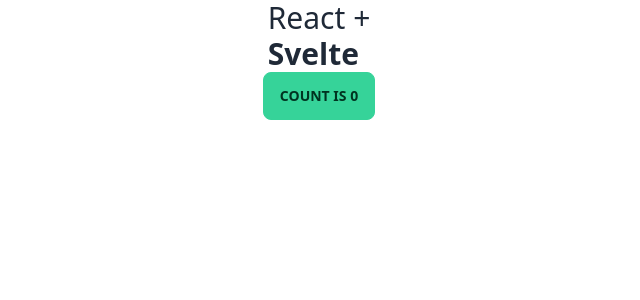
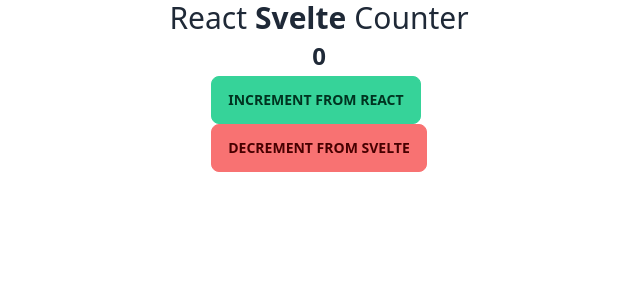
Before and after one commit to ivatsu-study/react-with-svelte, a Svelte app: page / in a window 1280 px wide. Shown: the top 300 px of the page, without its empty margins (321-961 px from the left). Built offline with nearby package versions, Linux system fonts and the light colour scheme.

Commit message:
feat: add Counter decrement with Svelte

```diff
--- a/src/App.jsx
+++ b/src/App.jsx
@@ -1,33 +1,30 @@
 import "./App.css";
 import Hello from "./components/svelte/Hello.svelte";
+import Counter from "./components/svelte/Counter.svelte";
 import SvelteWrapper from "./components/SvelteWrapper";
 import useStore from "./store";
 
 const SvelteHello = SvelteWrapper(Hello);
+const SvelteCounter = SvelteWrapper(Counter);
 
 function App() {
   const { count, increment } = useStore();
 
   return (
-    <div
-      style={{
-        display: "flex",
-        flexDirection: "column",
-        justifyContent: "center",
-        alignItems: "center",
-      }}
-    >
-      <h1 className="text-3xl">
-        React +{" "}
-        <SvelteHello
-          text="Svelte"
-          onClick={() => alert("onClick from Svelte")}
-        />
+    <div className="flex flex-col justify-center items-center">
+      <h1 className="text-3xl inline-flex space-x-2">
+        <span>React</span>
+        <span>
+          <SvelteHello text="Svelte" />
+        </span>
+        <span>Counter</span>
       </h1>
+      <h2 className="m-1 text-2xl font-bold">{count}</h2>
       <div>
         <button className="btn btn-success" onClick={increment}>
-          count is {count}
+          Increment from React
         </button>
+        <SvelteCounter />
       </div>
     </div>
   );
--- /dev/null
+++ b/src/components/svelte/Counter.svelte
@@ -0,0 +1,7 @@
+<script>
+  import { counter } from "../../store.js";
+</script>
+
+<button type="button" class="btn btn-error" on:click={$counter.decrement}>
+  Decrement from Svelte
+</button>
--- a/src/components/svelte/Hello.svelte
+++ b/src/components/svelte/Hello.svelte
@@ -1,6 +1,5 @@
 <script>
   export let text = "";
-  export let onClick = () => {};
 </script>
 
-<span class="font-bold" on:click={onClick}>{text}</span>
+<span class="font-bold">{text}</span>
--- a/src/store.js
+++ b/src/store.js
@@ -1,8 +1,15 @@
 import { create } from "zustand";
+import { readable } from "svelte/store";
 
 const useStore = create((set) => ({
   count: 0,
   increment: () => set((state) => ({ count: state.count + 1 })),
+  decrement: () => set((state) => ({ count: state.count - 1 })),
 }));
 
+export const counter = readable(useStore.getState(), (set) => {
+  const unsubscribe = useStore.subscribe(set);
+  return () => unsubscribe;
+});
+
 export default useStore;
```
